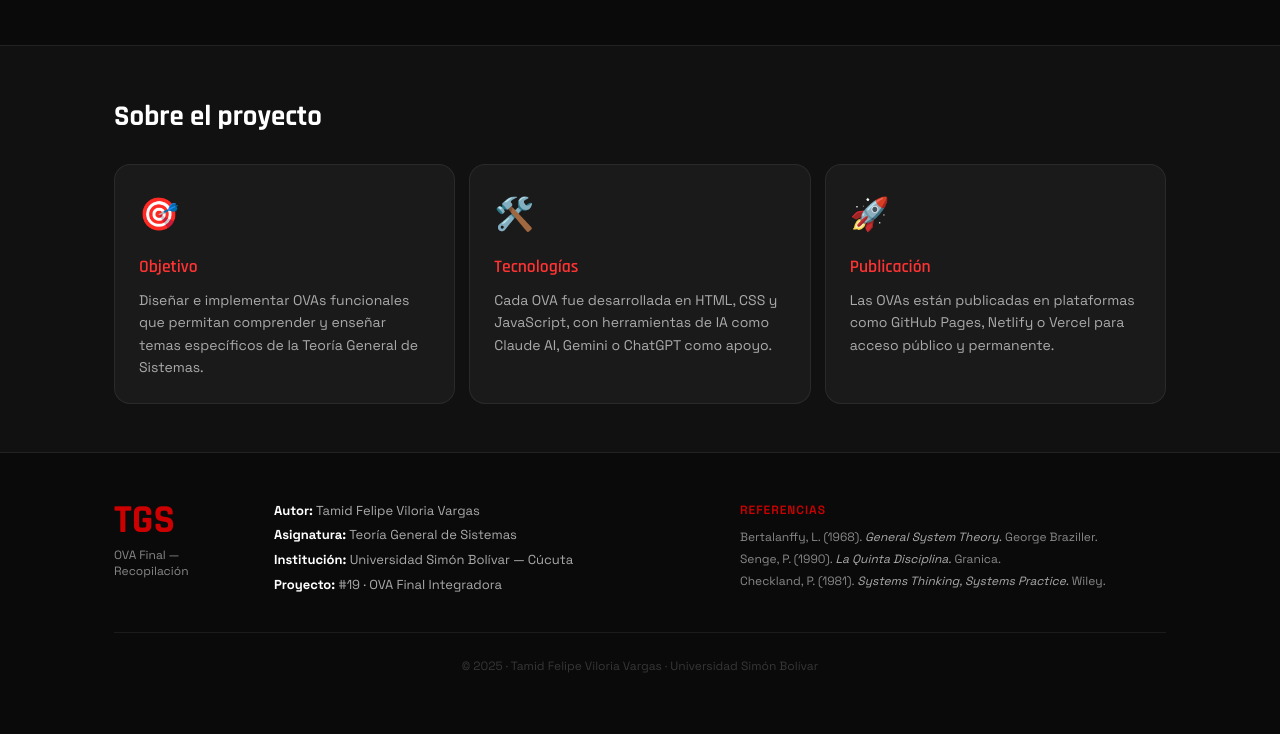
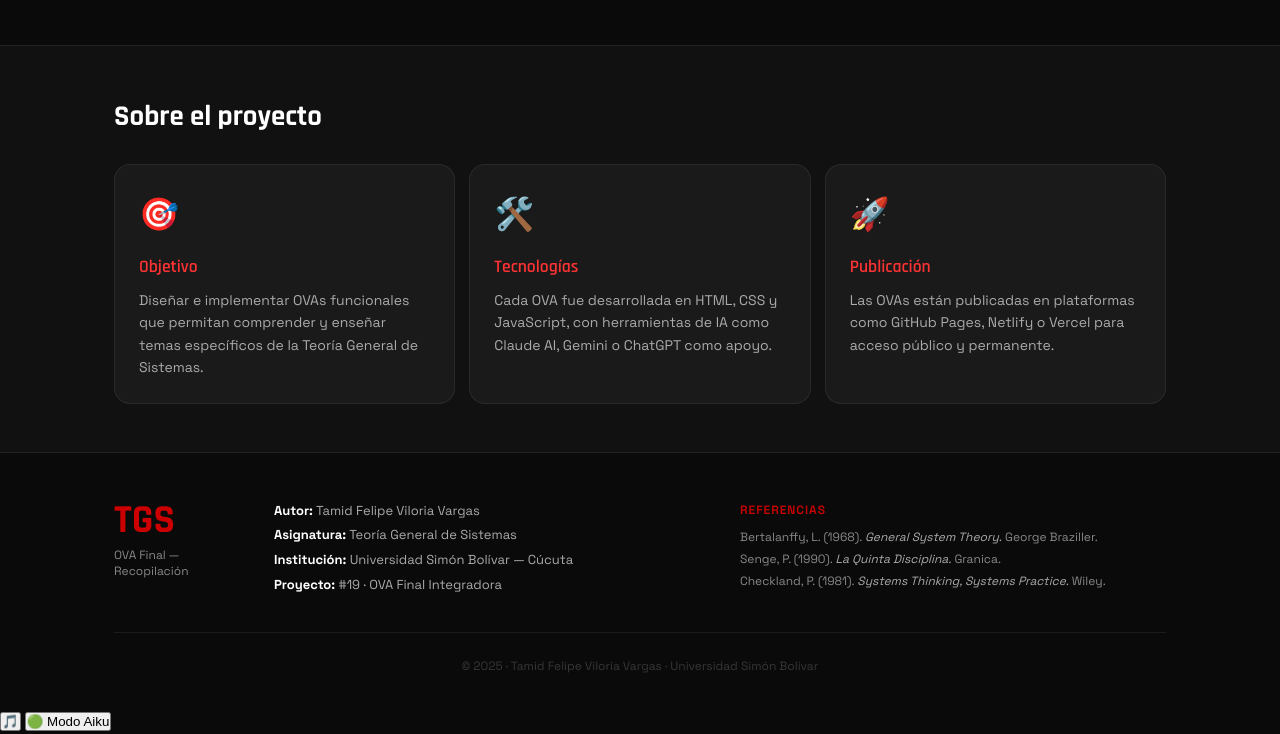
Before and after one commit to tamid555/ova-tgs, a plain HTML site: page index.html in a window 1280 px wide. Shown: the part 2933-3667 px from the top of the page. Before the commit the page ends 3641 px from the top, so only its background shows below. Drawn offline with Linux system fonts and the light colour scheme.

Commit message:
Update index.html

```diff
--- a/index.html
+++ b/index.html
@@ -145,6 +145,16 @@
     </div>
   </footer>
 
+  <!-- BOTONES FLOTANTES -->
+  <div class="floating-btns">
+    <button class="float-btn" id="btn-musica" onclick="toggleMusica()" title="Pausar música">
+      🎵
+    </button>
+    <button class="float-btn aiku-btn" id="btn-aiku" onclick="activarTemaAiku()" title="Activar tema Oliver Aiku">
+      🟢 Modo Aiku
+    </button>
+  </div>
+
   <script src="script.js"></script>
 </body>
 </html>
```
